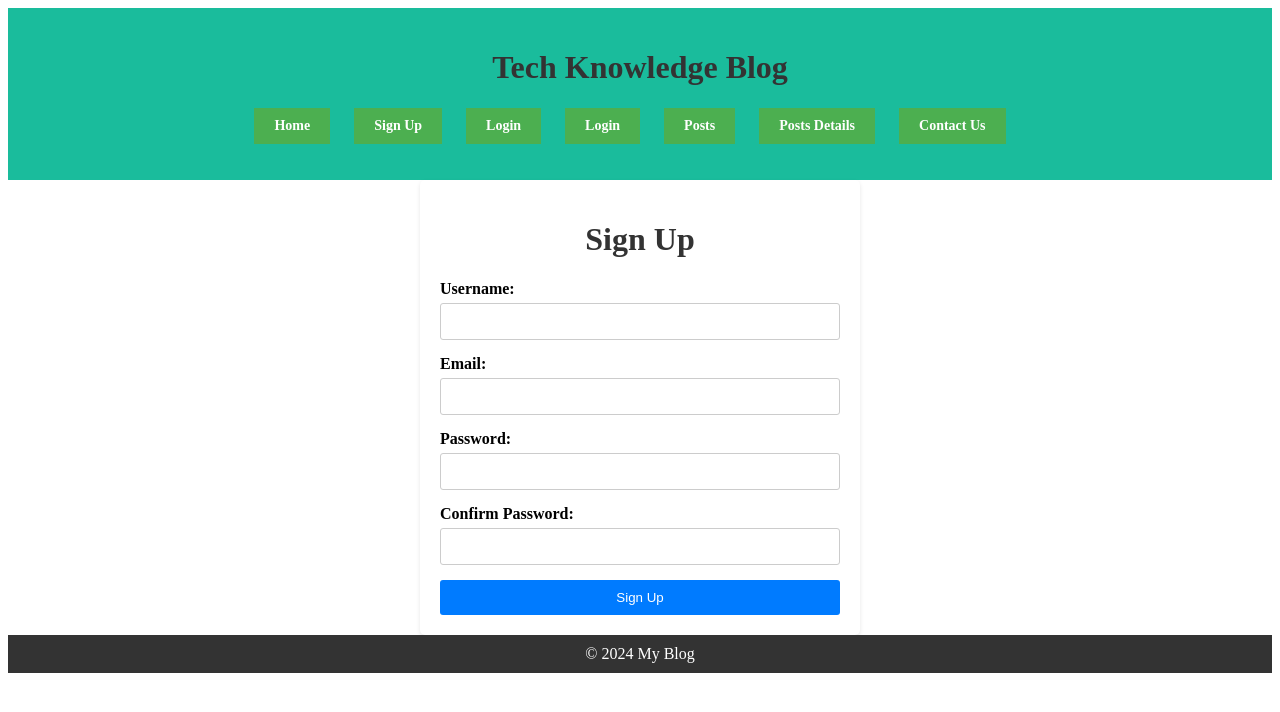
After one commit to Zahid295/Python-API-Project, a Django app: template blog/templates/blog/signup.html in a window 1280 px wide. The commit adds this page. Shown: the top 712 px of the page. Run offline with Django 4.2, Linux system fonts and the light colour scheme; the template is opened without the code that fills it, so the values that code supplies are empty.

Commit message:
Add signup html file

```diff
--- /dev/null
+++ b/blog/templates/blog/signup.html
@@ -0,0 +1,21 @@
+{% extends 'base.html' %}
+
+{% block title %}Sign Up{% endblock %}
+
+{% block content %}
+<div class="container">
+    <h1>Sign Up</h1>
+    <form method="post">
+        {% csrf_token %}
+        <label for="username">Username:</label>
+        <input type="text" id="username" name="username" required>
+        <label for="email">Email:</label>
+        <input type="email" id="email" name="email" required>
+        <label for="password1">Password:</label>
+        <input type="password" id="password1" name="password1" required>
+        <label for="password2">Confirm Password:</label>
+        <input type="password" id="password2" name="password2" required>
+        <button type="submit">Sign Up</button>
+    </form>
+</div>
+{% endblock %}
--- a/templates/base.html
+++ b/templates/base.html
@@ -16,6 +16,7 @@
         <li><a href="{% url 'index' %}" class="button">Home</a></li>
         <li><a href="" class="button">Sign Up</a></li>
         <li><a href="" class="button">Login</a></li>
+        <li><a href="" class="button">Login</a></li>
         <li><a href="" class="button">Posts</a></li>
         <li><a href="" class="button">Posts Details</a></li>
         <li><a href="" class="button">Contact Us</a></li>
```
